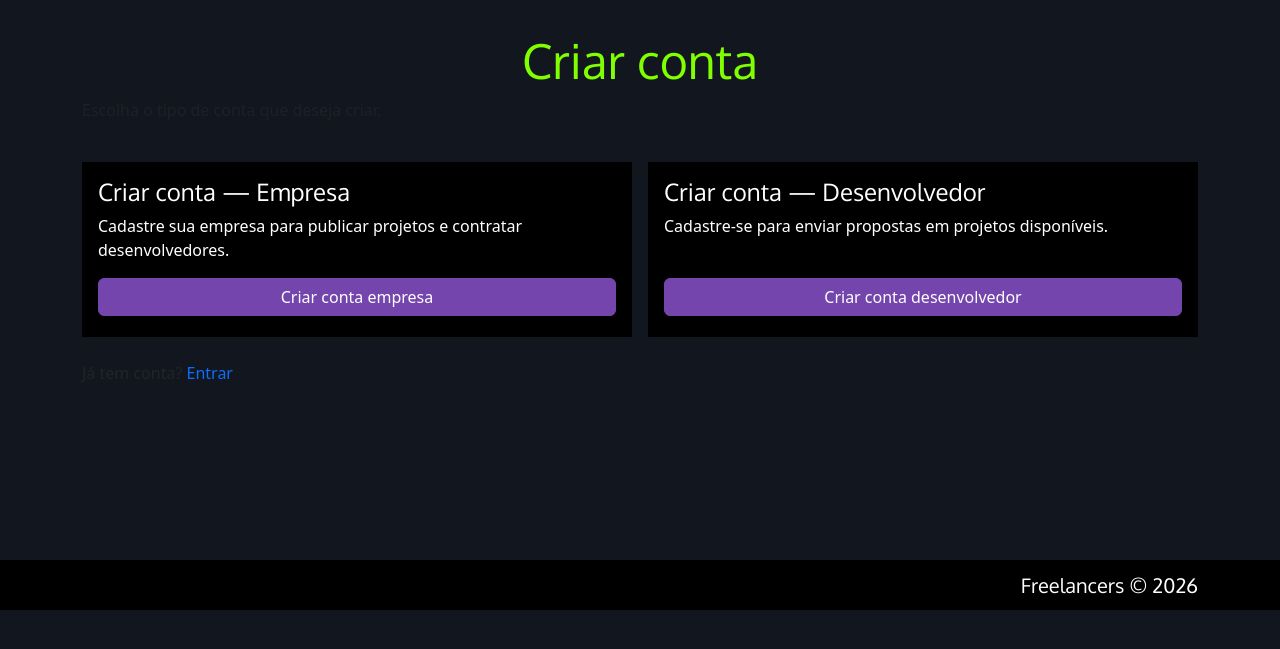
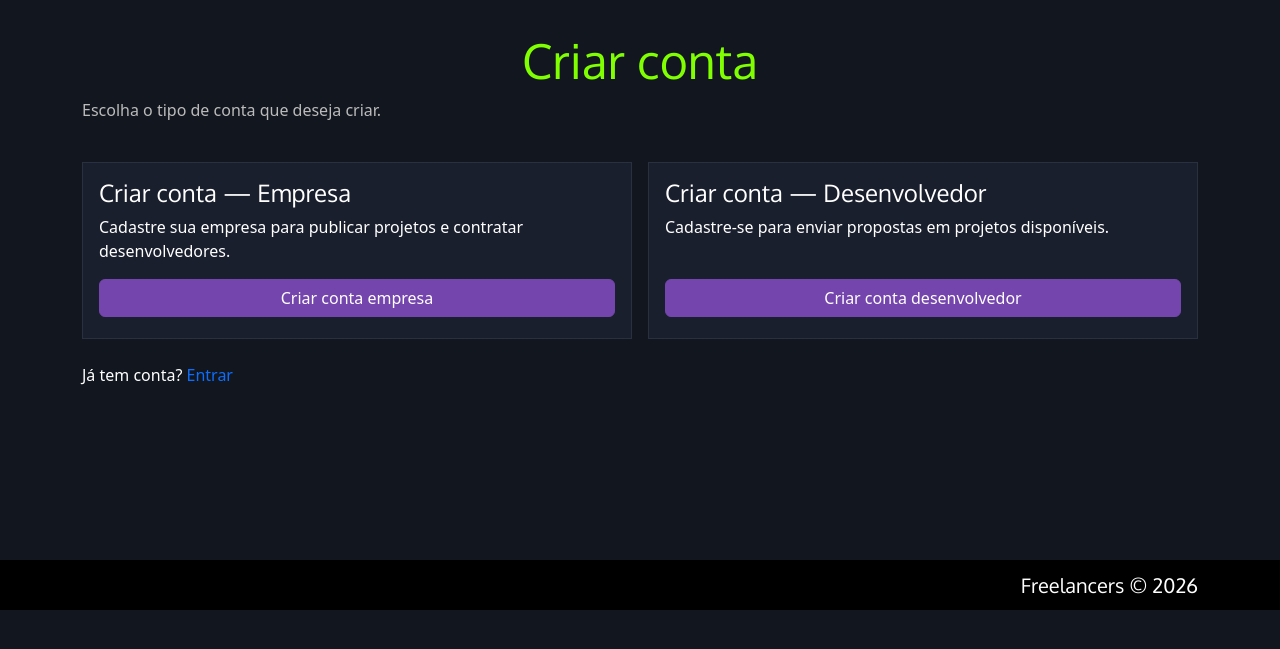
Before and after one commit to MarlonHenq/Web1---Projeto, a Spring app: page /cadastro/index in a window 1280 px wide. Shown: the part 56-705 px from the top of the page. Run offline with Thymeleaf, Linux system fonts and the light colour scheme; the template is opened without the code that fills it, so the values that code supplies are empty; some of the project's set-up classes (security, data sources, template engines, error pages and the like) are left out, and stand-ins take their place.

Commit message:
fix: texto branco nas telas de detalhe do projeto
Corrige parágrafos e cards ilegíveis no fundo escuro da página de detalhes.

```diff
--- a/src/main/resources/static/css/app.css
+++ b/src/main/resources/static/css/app.css
@@ -73,6 +73,35 @@
     min-height: 70vh;
     padding-top: 2rem;
     padding-bottom: 2rem;
+    color: #fff;
+}
+
+.page-content p,
+.page-content strong,
+.page-content span,
+.page-content li,
+.page-content .card-body,
+.page-content .card-title {
+    color: #fff;
+}
+
+.page-content .card {
+    background-color: #1a1f2e;
+    border: 1px solid #2a3040;
+}
+
+.page-content .text-muted {
+    color: #bbb !important;
+}
+
+.page-content .alert-info {
+    background-color: #1a1f2e;
+    border-color: #2a3040;
+    color: #fff;
+}
+
+.page-content .alert-info a {
+    color: chartreuse;
 }
 
 .login-card {
```
